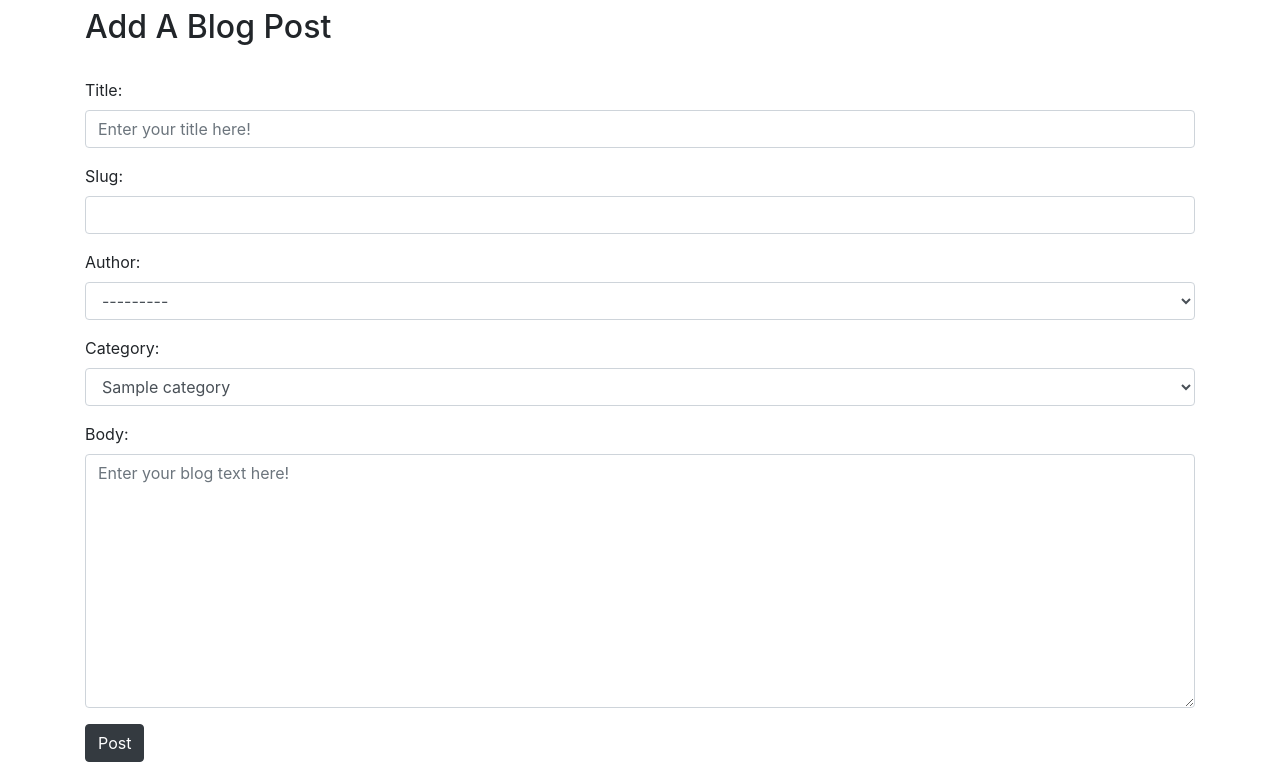
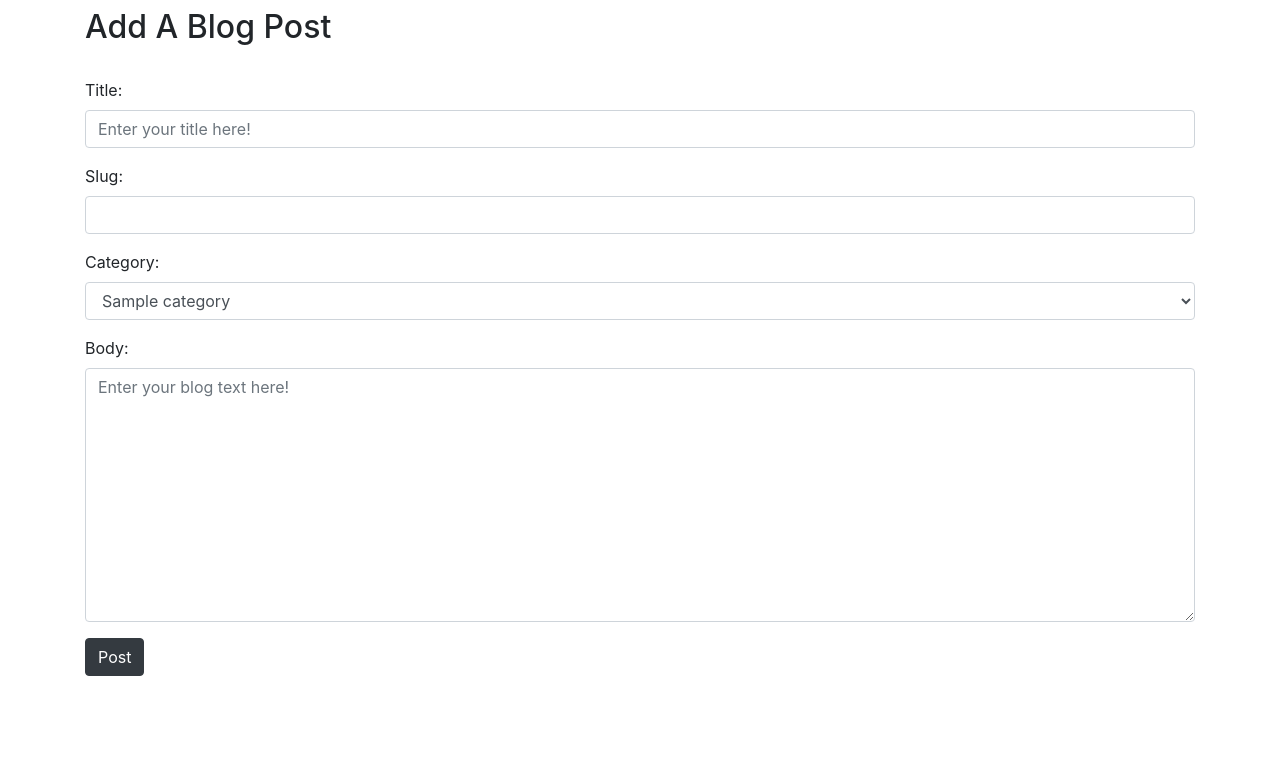
Before and after one commit to Code-Institute-Submissions/Dominikwigh-carblog-django, a Django app: page /add_post/ in a window 1280 px wide. Shown: the part 56-834 px from the top of the page. After the commit the page ends 732 px from the top, so only its background shows below. Run offline with Django 3.2, Linux system fonts and the light colour scheme; a user stored in the database is signed in; tables that the repository leaves empty hold one stand-in row (values such as "Sample post"); parts of the project's set-up code (start-up, migrations or seed data) failed here and were passed over.

Commit message:
change author field and add verification with javascript

```diff
--- a/blog/forms.py
+++ b/blog/forms.py
@@ -8,7 +8,7 @@
 
 for item in choices:
     choice_list.append(item)
-# Post form
+# Post page with form
 class PostForm(forms.ModelForm):
     class Meta:
         model = Post
@@ -16,13 +16,14 @@
         widgets = {
             'title': forms.TextInput(attrs={'class': 'form-control', 'placeholder': 'Enter your title here!'}),
             'slug': forms.TextInput(attrs={'class': 'form-control'}),
-            'author': forms.Select(attrs={'class': 'form-control'}),
+            'author': forms.TextInput(attrs={'class': 'form-control', 'value': '', 'id': 'user', 'type': 'hidden'}),
+            #'author': forms.Select(attrs={'class': 'form-control'}),
             'category': forms.Select(choices=choice_list, attrs={'class': 'form-control'}),
             'body': forms.Textarea(attrs={'class': 'form-control', 'placeholder': 'Enter your blog text here!'})
             }
 
 
-# Edit form
+# Edit page with form
 class EditForm(forms.ModelForm):
     class Meta:
         model = Post
@@ -34,7 +35,7 @@
             }
 
 
-# Contact form
+# Contact page with form
 
 class ContactForm(forms.Form):
     first_name = forms.CharField(max_length=50)
--- a/templates/add_posts.html
+++ b/templates/add_posts.html
@@ -10,6 +10,12 @@
     {{ form.as_p }}
     <button class="btn btn-dark">Post</button>
 </div>
+
+<script>
+    var name = "{{ user.id }}";
+    document.getElementById("user").value
+        = name;
+</script>
 {% else %}
 You cannot make a post if you are not logged in!!
 {% endif %}
```
